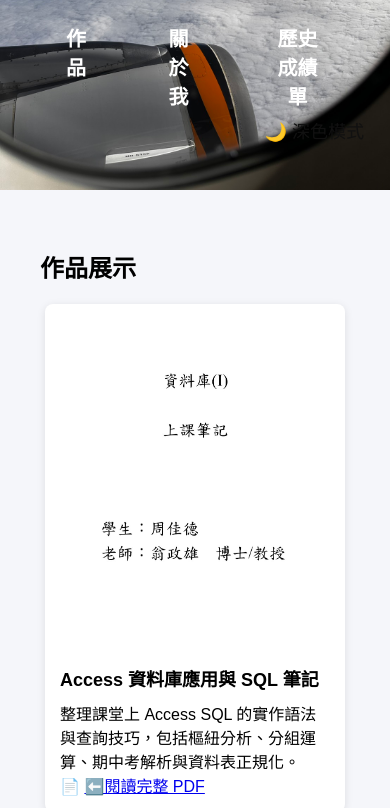
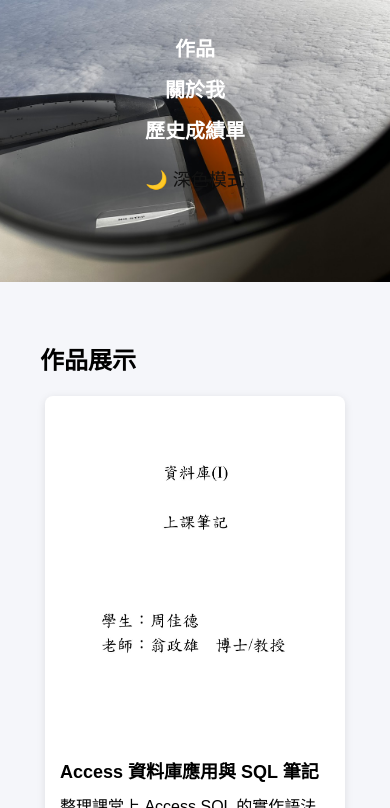
Before and after one commit to tsetuse/my-portfolio, a plain HTML site: page index.html in a window 390 px wide. Shown: the part 292-1100 px from the top of the page. Drawn offline with nearby package versions, Linux system fonts and the light colour scheme.

Commit message:
Update index.html

```diff
--- a/index.html
+++ b/index.html
@@ -307,6 +307,26 @@ position: fixed;
     body.dark-mode #darkModeToggle:hover {
       color: #ffcc00;
     }
+    @media (max-width: 768px) {
+  nav {
+    flex-direction: column;
+    align-items: center;
+    gap: 10px;
+    padding: 10px 20px;
+  }
+
+  .nav-left {
+    flex-direction: column;
+    align-items: center;
+    gap: 12px;
+  }
+
+  #darkModeToggle {
+    position: static;
+    transform: none;
+    margin-top: 10px;
+  }
+}
   </style>
 </head>
 <body>
```
